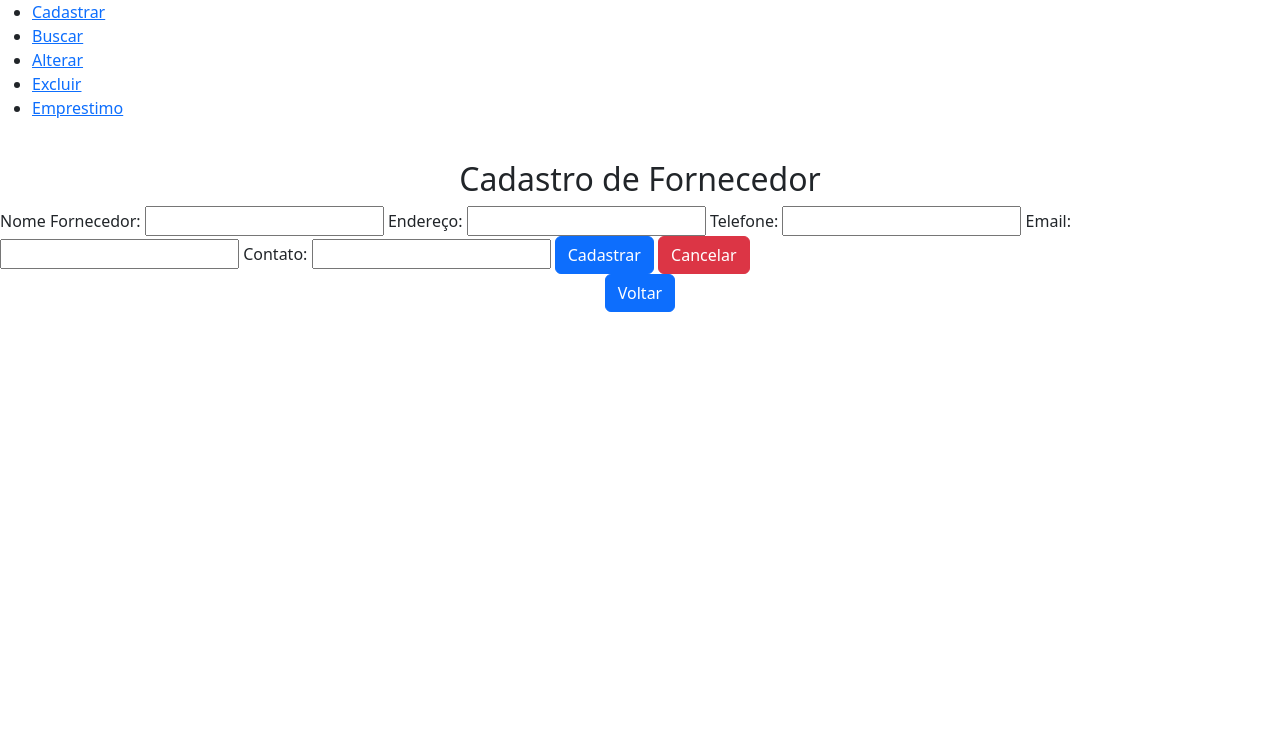
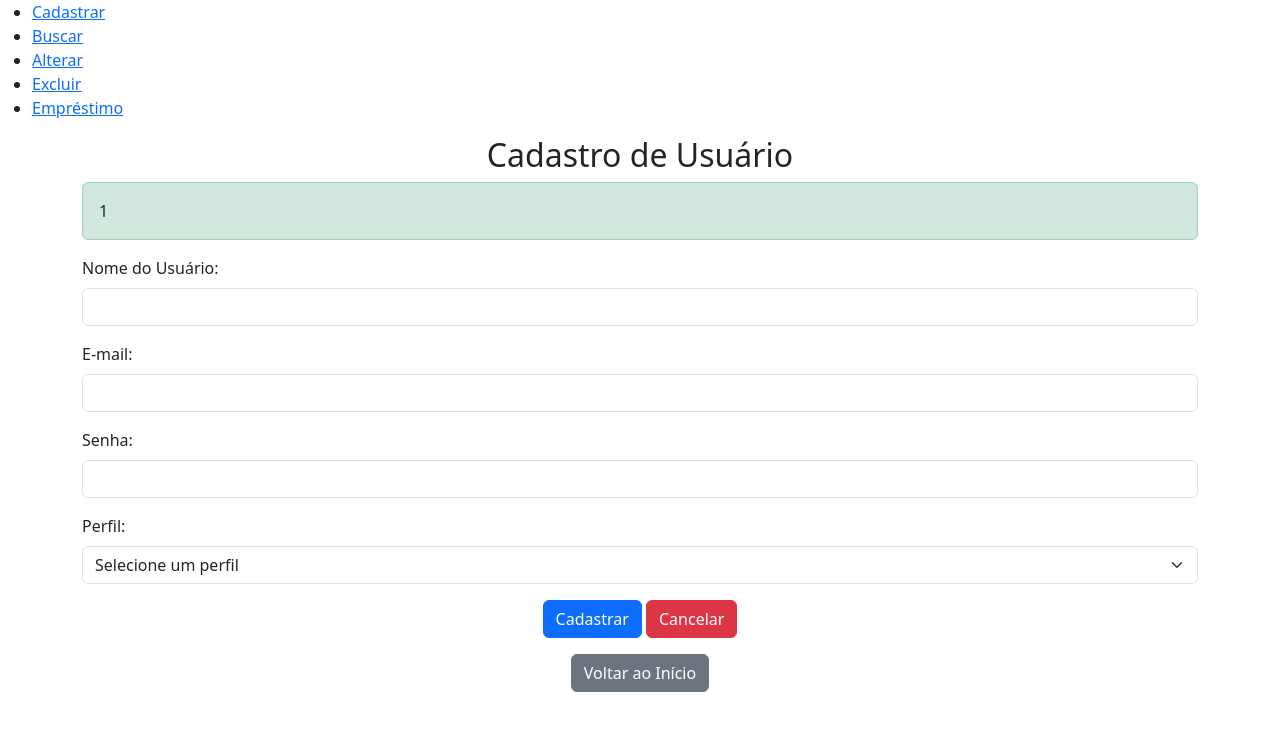
Before and after one commit to RuanAlves07/EstoqueBiblioteca_v2, a PHP site: page /cadastro_perfil.php in a window 1280 px wide. Shown: the top 731 px of the page. Run offline with PHP 8.4, Linux system fonts and the light colour scheme; a user stored in the database is signed in; data comes from the database, SQL or seed files in the repository.

Commit message:
cadastrar usuario funcionando e styles css atualizado

```diff
--- a/PHP-HTML/cadastro_perfil.php
+++ b/PHP-HTML/cadastro_perfil.php
@@ -2,60 +2,104 @@
 session_start();
 require_once 'conexao.php';
 
-
+// Verifica se o usuário está logado
 if (!isset($_SESSION['usuario'])) {
     header("Location: index.php");
     exit();
 }
 
-// OBTENDO O NOME DO PERFIL DO USUARIO LOGADO
+// Recupera mensagens da sessão (para mostrar após redirecionamento)
+$erro = $_SESSION['erro'] ?? null;
+$sucesso = $_SESSION['sucesso'] ?? null;
 
-$id_perfil = $_SESSION['perfil'];
+// Limpa as mensagens da sessão após exibir
+unset($_SESSION['erro'], $_SESSION['sucesso']);
+
+// Processa o formulário quando enviado
+if ($_SERVER["REQUEST_METHOD"] == "POST") {
+    $nome = trim($_POST['nome']);
+    $email = filter_var(trim($_POST['email']), FILTER_VALIDATE_EMAIL);
+    $senha = trim($_POST['senha']);
+    $id_perfil = $_POST['id_perfil'];
+
+    // Validação básica
+    if (empty($nome) || !$email || empty($senha) || empty($id_perfil)) {
+        $_SESSION['erro'] = "Todos os campos são obrigatórios e o e-mail deve ser válido.";
+        header("Location: cadastro_perfil.php");
+        exit();
+    }
+
+    try {
+        // Criptografa a senha
+        $senhaHash = password_hash($senha, PASSWORD_DEFAULT);
+
+        // Insere no banco
+        $sql = "INSERT INTO usuario (nome, email, senha, id_perfil) VALUES (:nome, :email, :senha, :id_perfil)";
+        $stmt = $pdo->prepare($sql);
+        $stmt->bindParam(':nome', $nome);
+        $stmt->bindParam(':email', $email);
+        $stmt->bindParam(':senha', $senhaHash);
+        $stmt->bindParam(':id_perfil', $id_perfil);
+
+        $stmt->execute();
+
+        // Define mensagem de sucesso e redireciona
+        $_SESSION['sucesso'] = "Usuário cadastrado com sucesso!";
+        header("Location: cadastro_perfil.php");
+        exit();
+
+    } catch (PDOException $e) {
+        // Verifica se o erro é por e-mail duplicado
+        if ($e->getCode() == 23000 || strpos($e->getMessage(), 'uk_usuario_email') !== false) {
+            $_SESSION['erro'] = "O e-mail <strong>" . htmlspecialchars($email) . "</strong> já está cadastrado.";
+        } else {
+            $_SESSION['erro'] = "Erro ao cadastrar usuário: " . htmlspecialchars($e->getMessage());
+        }
+        header("Location: cadastro_perfil.php");
+        exit();
+    }
+}
+
+// OBTENDO O NOME DO PERFIL DO USUÁRIO LOGADO
+$id_perfil_logado = $_SESSION['perfil'];
 $sqlPerfil = "SELECT nome_perfil FROM perfil WHERE id_perfil = :id_perfil";
 $stmtPerfil = $pdo->prepare($sqlPerfil);
-$stmtPerfil->bindParam(':id_perfil', $id_perfil);
+$stmtPerfil->bindParam(':id_perfil', $id_perfil_logado);
 $stmtPerfil->execute();
 $perfil = $stmtPerfil->fetch(PDO::FETCH_ASSOC);
-$nome_perfil = $perfil['nome_perfil'];
+$nome_perfil = $perfil['nome_perfil'] ?? 'Perfil Desconhecido';
 
-// DEFINIÇÃO DAS PERMISSÕES POR PERFIL
-
+// MENU DE PERMISSÕES POR PERFIL
 $permissoes = [
-
-    1=>
-[
-    "Cadastrar"=>["../produtos/cadastro_produto.php","cadastro_perfil.php","cadastro_cliente.php","cadastro_fornecedor.php","cadastro_produto.php","cadastro_funcionario.php"],
-    "Buscar"=>["buscar_usuario.php","buscar_perfil.php","buscar_cliente.php","buscar_fornecedor.php","buscar_produto.php","buscar_funcionario.php"],
-    "Alterar"=>["alterar_usuario.php","alterar_perfil.php","alterar_cliente.php","alterar_fornecedor.php","alterar_produto.php","alterar_funcionario.php"],
-    "Excluir"=>["excluir_usuario.php","excluir_perfil.php","excluir_cliente.php","excluir_fornecedor.php","excluir_produto.php","excluir_funcionario.php"],
-    "Emprestimo"=>["emprestimo_de_livros.php"]],
-
-    2=>
-[
-    "Cadastrar"=>["cadastro_cliente.php"],
-    "Buscar"=>["buscar_cliente.php","buscar_fornecedor.php","buscar_produto.php"],
-    "Alterar"=>["alterar_cliente.php","alterar_fornecedor.php"],
-    "Emprestimo"=>["emprestimo.php"]],
-
-    3=>
-[
-    "Cadastrar"=>["cadastro_fornecedor.php","cadastro_produto.php"],
-    "Buscar"=>["buscar_cliente.php","buscar_fornecedor.php","buscar_produto.php"],
-    "Alterar"=>["alterar_fornecedor.php","alterar_produto.php"],
-    "Excluir"=>["excluir_produto.php"],
-    "Emprestimo"=>["emprestimo.php"]],
-
-    4=>
-[
-    "Cadastrar"=>["cadastro_cliente.php"],
-    "Buscar"=>["buscar_produto.php"],
-    "Alterar"=>["alterar_cliente.php"],
-    "Emprestimo"=>["emprestimo.php"]],
-
+    1 => [
+        "Cadastrar" => ["../produtos/cadastro_produto.php", "cadastro_perfil.php", "cadastro_cliente.php", "cadastro_fornecedor.php", "cadastro_funcionario.php"],
+        "Buscar" => ["buscar_usuario.php", "buscar_perfil.php", "buscar_cliente.php", "buscar_fornecedor.php", "buscar_produto.php", "buscar_funcionario.php"],
+        "Alterar" => ["alterar_usuario.php", "alterar_perfil.php", "alterar_cliente.php", "alterar_fornecedor.php", "alterar_produto.php", "alterar_funcionario.php"],
+        "Excluir" => ["excluir_usuario.php", "excluir_perfil.php", "excluir_cliente.php", "excluir_fornecedor.php", "excluir_produto.php", "excluir_funcionario.php"],
+        "Empréstimo" => ["emprestimo_de_livros.php"],
+    ],
+    2 => [
+        "Cadastrar" => ["cadastro_cliente.php"],
+        "Buscar" => ["buscar_cliente.php", "buscar_fornecedor.php", "buscar_produto.php"],
+        "Alterar" => ["alterar_cliente.php", "alterar_fornecedor.php"],
+        "Empréstimo" => ["emprestimo.php"],
+    ],
+    3 => [
+        "Cadastrar" => ["cadastro_fornecedor.php", "cadastro_produto.php"],
+        "Buscar" => ["buscar_cliente.php", "buscar_fornecedor.php", "buscar_produto.php"],
+        "Alterar" => ["alterar_fornecedor.php", "alterar_produto.php"],
+        "Excluir" => ["excluir_produto.php"],
+        "Empréstimo" => ["emprestimo.php"],
+    ],
+    4 => [
+        "Cadastrar" => ["cadastro_cliente.php"],
+        "Buscar" => ["buscar_produto.php"],
+        "Alterar" => ["alterar_cliente.php"],
+        "Empréstimo" => ["emprestimo.php"],
+    ],
 ];
 
-$opcoes_menu = $permissoes[$id_perfil];
-
+$opcoes_menu = $permissoes[$id_perfil_logado] ?? [];
 ?>
 
 <!DOCTYPE html>
@@ -63,23 +107,22 @@ $opcoes_menu = $permissoes[$id_perfil];
 <head>
     <meta charset="UTF-8">
     <meta name="viewport" content="width=device-width, initial-scale=1.0">
-    <title>Cadastro de fornecedor</title>
+    <title>Cadastro de Usuário</title>
     <link rel="stylesheet" href="../CSS/styles.css">
-    <script src="scripts.js"></script>
-    <script src="validacoes.js"></script>
-    <link href="https://cdn.jsdelivr.net/npm/bootstrap@5.3.7/dist/css/bootstrap.min.css" rel="stylesheet" integrity="sha384-LN+7fdVzj6u52u30Kp6M/trliBMCMKTyK833zpbD+pXdCLuTusPj697FH4R/5mcr" crossorigin="anonymous">
+    <link href="https://cdn.jsdelivr.net/npm/bootstrap@5.3.7/dist/css/bootstrap.min.css" rel="stylesheet">
 </head>
 <body>
-<script src="https://cdn.jsdelivr.net/npm/@popperjs/core@2.11.8/dist/umd/popper.min.js" integrity="sha384-I7E8VVD/ismYTF4hNIPjVp/Zjvgyol6VFvRkX/vR+Vc4jQkC+hVqc2pM8ODewa9r" crossorigin="anonymous"></script>
     <nav>
         <ul class="menu">
-                <?php foreach($opcoes_menu as $categoria=>$arquivos): ?>
+            <?php foreach ($opcoes_menu as $categoria => $arquivos): ?>
                 <li class="dropdown">
-                    <a href="#"><?= $categoria ?></a>
+                    <a href="#"><?= htmlspecialchars($categoria) ?></a>
                     <ul class="dropdown-menu">
-                        <?php foreach($arquivos as $arquivo): ?>
+                        <?php foreach ($arquivos as $arquivo): ?>
                             <li>
-                            <a href="<?= $arquivo ?>"><?= ucfirst(str_replace("_"," ",basename($arquivo,".php"))) ?></a>
+                                <a href="<?= htmlspecialchars($arquivo) ?>">
+                                    <?= ucfirst(str_replace(['_', '.php'], [' ', ''], basename($arquivo))) ?>
+                                </a>
                             </li>
                         <?php endforeach; ?>
                     </ul>
@@ -87,28 +130,62 @@ $opcoes_menu = $permissoes[$id_perfil];
             <?php endforeach; ?>
         </ul>
     </nav>
-        <br>
-    <center><h2>Cadastro de Fornecedor</h2></center>
-    <form method="POST" action="cadastro_fornecedor.php">
-        <label for="nome_fornecedor">Nome Fornecedor:</label>
-        <input type="text" id="nome_fornecedor" name="nome_fornecedor" required onkeyup="validarNomeFornecedor()">
 
-        <label for="endereco">Endereço:</label>
-        <input type="text" id="endereco" name="endereco" required>
+    <div class="container">
+        <center><h2>Cadastro de Usuário</h2></center>
 
-        <label for="telefone">Telefone:</label>
-        <input type="text" id="telefone" name="telefone" required onkeyup="validarTelefone()" >
+        <!-- Exibe mensagens de erro ou sucesso -->
+        <?php if ($erro): ?>
+            <div class="alert alert-danger"><?= $erro ?></div>
+        <?php endif; ?>
+        <?php if ($sucesso): ?>
+            <div class="alert alert-success"><?= htmlspecialchars($sucesso) ?></div>
+        <?php endif; ?>
 
-        <label for="email">Email:</label>
-        <input type="email" id="email" name="email" required>
+        <!-- Formulário de cadastro -->
+        <form method="POST" action="">
+            <div class="mb-3">
+                <label for="nome" class="form-label">Nome do Usuário:</label>
+                <input type="text" class="form-control" id="nome" name="nome"
+                       value="<?= htmlspecialchars($_POST['nome'] ?? '') ?>" required>
+            </div>
 
-        <label for="contato">Contato:</label>
-        <input type="text" id="contato" name="contato" required>
+            <div class="mb-3">
+                <label for="email" class="form-label">E-mail:</label>
+                <input type="email" class="form-control" id="email" name="email"
+                       value="<?= htmlspecialchars($_POST['email'] ?? '') ?>" required>
+            </div>
 
-        <button type="submit"class = "btn btn-primary">Cadastrar</button>
+            <div class="mb-3">
+                <label for="senha" class="form-label">Senha:</label>
+                <input type="password" class="form-control" id="senha" name="senha" required>
+            </div>
 
-        <button type="reset"class = "btn btn-danger">Cancelar</button>
+            <div class="mb-3">
+                <label for="id_perfil" class="form-label">Perfil:</label>
+                <select class="form-select" id="id_perfil" name="id_perfil" required>
+                    <option value="">Selecione um perfil</option>
+                    <option value="1" <?= ($_POST['id_perfil'] ?? '') == '1' ? 'selected' : '' ?>>Administrador</option>
+                    <option value="2" <?= ($_POST['id_perfil'] ?? '') == '2' ? 'selected' : '' ?>>Secretaria</option>
+                    <option value="3" <?= ($_POST['id_perfil'] ?? '') == '3' ? 'selected' : '' ?>>Almoxarife</option>
+                    <option value="4" <?= ($_POST['id_perfil'] ?? '') == '4' ? 'selected' : '' ?>>Cliente</option>
+                </select>
+            </div>
+
+            <div class="text-center mt-3">
+                <button type="submit" class="btn btn-primary">Cadastrar</button>
+                <button type="reset" class="btn btn-danger">Cancelar</button>
+            </div>
         </form>
-    <center><a href="principal.php"class = "btn btn-primary">Voltar</a></center>
+
+        <div class="text-center mt-3">
+            <a href="principal.php" class="btn btn-secondary">Voltar ao Início</a>
+        </div>
+    </div>
+
+    <!-- Scripts -->
+    <script src="https://cdn.jsdelivr.net/npm/@popperjs/core@2.11.8/dist/umd/popper.min.js"></script>
+    <script src="https://cdn.jsdelivr.net/npm/bootstrap@5.3.7/dist/js/bootstrap.min.js"></script>
+    <script src="validacoes.js"></script>
 </body>
 </html>
--- a/PHP-HTML/emails_simulados.txt
+++ b/PHP-HTML/emails_simulados.txt
@@ -66,3 +66,7 @@ Para: isaac_s_souza@estudante.sesisenai.org.br
 Olá! Sua nova senha temporária é: waiHhWTf
 
 ----------------------
+Para: admin@biblioteca.com
+Olá! Sua nova senha temporária é: KkwuMhtW
+
+----------------------
```
Also changed, not shown: CSS/styles.css (+6 -4 lines). Lines whose indentation alone changed are shown as unchanged.
